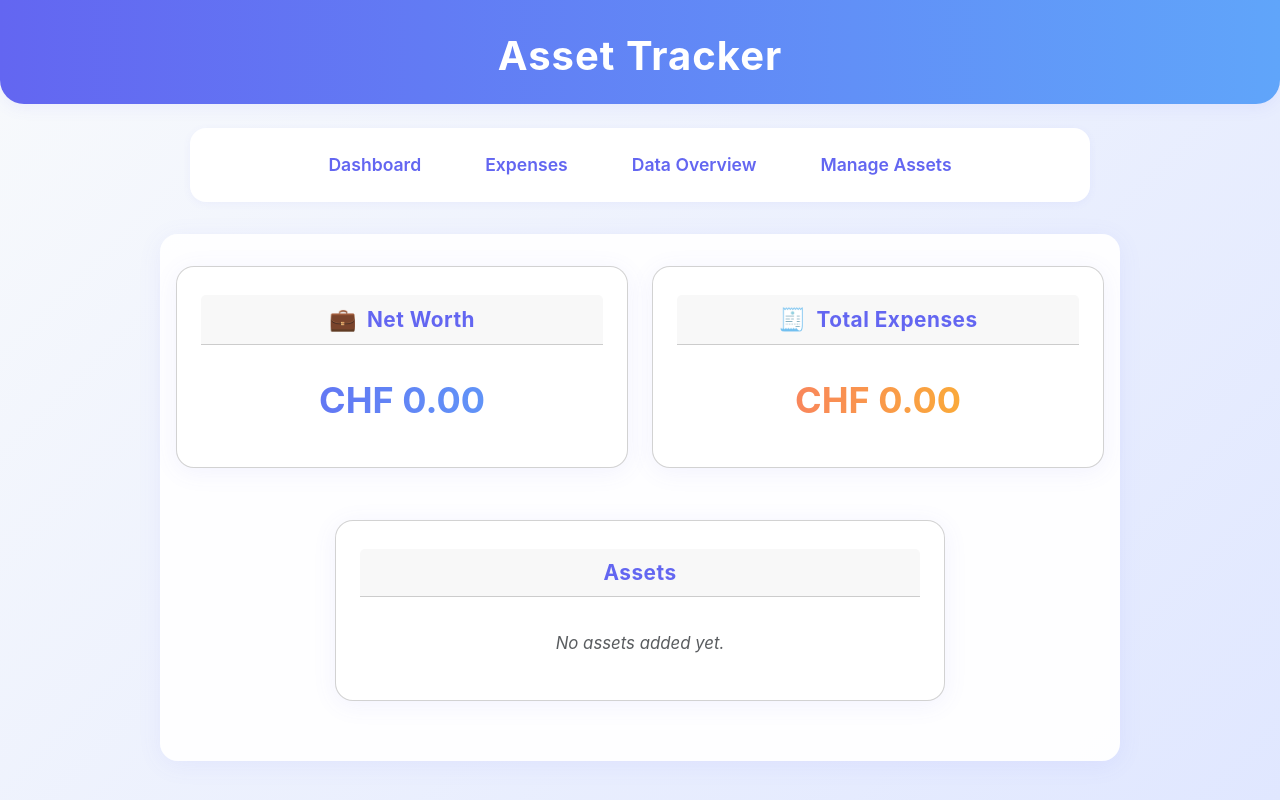
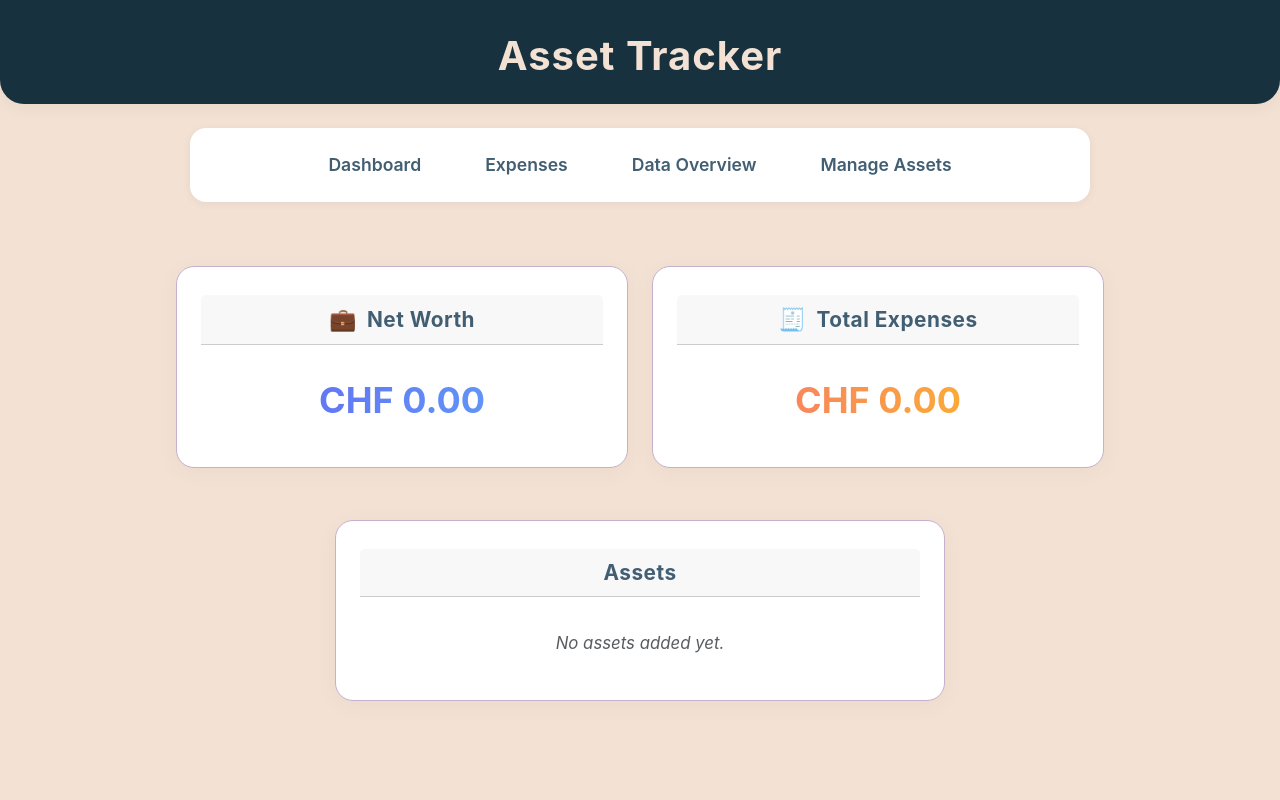
Before and after one commit to tlsstern/AssetTracker, a React (Create React App) app in the folder asset-tracker-app/: page / in a window 1280 px wide. Built offline with nearby package versions, Linux system fonts and the light colour scheme.

Commit message:
Redid the design using a new color pallate
#F3E2D4

#C5B0CD

#415E72

#17313E

```diff
--- a/asset-tracker-app/src/App.css
+++ b/asset-tracker-app/src/App.css
@@ -1,22 +1,22 @@
 .App {
   min-height: 100vh;
-  background: linear-gradient(135deg, #f8fafc 0%, #e0e7ff 100%);
+  background: #F3E2D4; /* Lightest shade for the main background */
   text-align: center;
   font-family: 'Inter', 'Segoe UI', Arial, sans-serif;
 }
 
 .App-header {
-  background: linear-gradient(90deg, #6366f1 0%, #60a5fa 100%);
+  background: #17313E; /* Darkest shade for the header */
   padding: 32px 0 24px 0;
   border-bottom: none;
   border-radius: 0 0 24px 24px;
-  box-shadow: 0 4px 16px rgba(99, 102, 241, 0.08);
+  box-shadow: 0 4px 16px rgba(0, 0, 0, 0.05);
   margin-bottom: 24px;
 }
 
 .App-title {
   font-size: 2.5rem;
-  color: #fff;
+  color: #F3E2D4; /* Lightest shade for text on dark header */
   font-weight: 700;
   letter-spacing: 1px;
   margin: 0;
@@ -28,7 +28,7 @@
   background: #fff;
   padding: 16px 0;
   border-radius: 16px;
-  box-shadow: 0 2px 8px rgba(99, 102, 241, 0.06);
+  box-shadow: 0 2px 8px rgba(0, 0, 0, 0.06);
   margin: 0 auto 32px auto;
   max-width: 900px;
   gap: 24px;
@@ -38,13 +38,13 @@
   padding: 8px 20px;
   border-radius: 8px;
   text-decoration: none;
-  color: #6366f1;
+  color: #415E72; /* Dark accent for links */
   font-weight: 600;
   font-size: 1.1rem;
   transition: background 0.2s, color 0.2s;
 }
 
 .Navbar a:hover, .Navbar a.active {
-  background: #6366f1;
-  color: #fff;
+  background: #415E72; /* Dark accent for active/hover links */
+  color: #F3E2D4;
 }
--- a/asset-tracker-app/src/components/Assets.js
+++ b/asset-tracker-app/src/components/Assets.js
@@ -26,6 +26,22 @@ const Assets = ({ assets, onEditAsset, onDeleteAsset }) => {
     setEditIndex(null);
   };
 
+  const buttonStyle = {
+    borderRadius: 8,
+    fontWeight: 600,
+    background: '#415E72',
+    color: '#F3E2D4',
+    border: 'none',
+  };
+
+  const outlineButtonStyle = {
+    borderRadius: 8,
+    fontWeight: 600,
+    background: 'transparent',
+    color: '#415E72',
+    border: '1px solid #415E72',
+  };
+
   return (
     <div className="card">
       <div className="card-header">Assets</div>
@@ -38,21 +54,23 @@ const Assets = ({ assets, onEditAsset, onDeleteAsset }) => {
               <li key={index} className="list-group-item d-flex justify-content-between align-items-center" style={{ border: 'none', background: 'transparent', padding: '14px 0' }}>
                 {editIndex === index ? (
                   <>
-                    <span style={{ display: 'flex', alignItems: 'center', gap: 8 }}>
+                    <span style={{ display: 'flex', alignItems: 'center', gap: 8, flexGrow: 1 }}>
                       <span role="img" aria-label="asset" style={{ fontSize: 20, marginRight: 8 }}>💰</span>
                       <input
                         type="text"
                         name="name"
                         value={editData.name}
                         onChange={handleEditChange}
-                        style={{ width: 120, borderRadius: 8, border: '1px solid #e0e7ff', marginRight: 8 }}
+                        className="form-control form-control-sm"
+                        style={{ width: 120, borderRadius: 8, border: '1px solid #C5B0CD', marginRight: 8 }}
                       />
                       <input
                         type="number"
                         name="quantity"
                         value={editData.quantity}
                         onChange={handleEditChange}
-                        style={{ width: 60, borderRadius: 8, border: '1px solid #e0e7ff', marginRight: 8 }}
+                        className="form-control form-control-sm"
+                        style={{ width: 60, borderRadius: 8, border: '1px solid #C5B0CD', marginRight: 8 }}
                         min={1}
                       />
                     </span>
@@ -62,14 +80,14 @@ const Assets = ({ assets, onEditAsset, onDeleteAsset }) => {
                         name="value"
                         value={editData.value}
                         onChange={handleEditChange}
-                        style={{ width: 90, borderRadius: 8, border: '1px solid #e0e7ff', marginRight: 8 }}
+                        className="form-control form-control-sm"
+                        style={{ width: 90, borderRadius: 8, border: '1px solid #C5B0CD', marginRight: 8 }}
                         min={0}
                       />
-                      <span style={{ fontWeight: 600, marginRight: 8 }}>CHF {editData.value}</span>
-                      <button className="btn btn-success btn-sm" style={{ borderRadius: 8, fontWeight: 600 }} onClick={() => saveEdit(index)}>
+                      <button className="btn btn-sm" style={buttonStyle} onClick={() => saveEdit(index)}>
                         Save
                       </button>
-                      <button className="btn btn-secondary btn-sm" style={{ borderRadius: 8, fontWeight: 600 }} onClick={() => setEditIndex(null)}>
+                      <button className="btn btn-sm" style={outlineButtonStyle} onClick={() => setEditIndex(null)}>
                         Cancel
                       </button>
                     </span>
@@ -79,16 +97,16 @@ const Assets = ({ assets, onEditAsset, onDeleteAsset }) => {
                     <span style={{ display: 'flex', alignItems: 'center', gap: 8 }}>
                       <span role="img" aria-label="asset" style={{ fontSize: 20, marginRight: 8 }}>💰</span>
                       <span style={{ fontWeight: 500 }}>{asset.name}</span>
-                      {asset.quantity && <span className="badge bg-light text-secondary ms-2" style={{ fontWeight: 400, fontSize: 13, border: '1px solid #e0e7ff' }}>(x{asset.quantity})</span>}
+                      {asset.quantity && <span className="badge bg-light text-secondary ms-2" style={{ fontWeight: 400, fontSize: 13, border: '1px solid #C5B0CD' }}>(x{asset.quantity})</span>}
                     </span>
                     <span style={{ display: 'flex', alignItems: 'center', gap: 8 }}>
-                      <span className="badge bg-primary rounded-pill" style={{ fontSize: 16, padding: '8px 16px', background: 'linear-gradient(90deg, #6366f1 0%, #60a5fa 100%)', color: '#fff', fontWeight: 600 }}>
+                      <span className="badge rounded-pill" style={{ fontSize: 16, padding: '8px 16px', background: '#415E72', color: '#F3E2D4', fontWeight: 600 }}>
                         CHF { asset.value.toFixed(2) }
                       </span>
-                      <button className="btn btn-outline-primary btn-sm" style={{ borderRadius: 8, fontWeight: 600 }} onClick={() => startEdit(index, asset)}>
+                      <button className="btn btn-sm" style={outlineButtonStyle} onClick={() => startEdit(index, asset)}>
                         Edit
                       </button>
-                      <button className="btn btn-outline-danger btn-sm" style={{ borderRadius: 8, fontWeight: 600 }} onClick={() => onDeleteAsset(index)}>
+                      <button className="btn btn-sm" style={outlineButtonStyle} onClick={() => onDeleteAsset(index)}>
                         Delete
                       </button>
                     </span>
--- a/asset-tracker-app/src/components/Card.css
+++ b/asset-tracker-app/src/components/Card.css
@@ -1,14 +1,15 @@
 .card {
   background: #fff;
   border-radius: 18px;
-  box-shadow: 0 4px 24px rgba(99, 102, 241, 0.08);
+  border: 1px solid #C5B0CD; /* Light accent for the border */
+  box-shadow: 0 4px 24px rgba(0, 0, 0, 0.04);
   padding: 28px 24px;
   margin-bottom: 28px;
   transition: box-shadow 0.2s, transform 0.2s;
 }
 
 .card:hover {
-  box-shadow: 0 8px 32px rgba(99, 102, 241, 0.13);
+  box-shadow: 0 8px 32px rgba(0, 0, 0, 0.08);
   transform: translateY(-2px) scale(1.01);
 }
 
@@ -16,7 +17,7 @@
   font-size: 1.3rem;
   font-weight: 700;
   margin-bottom: 18px;
-  color: #6366f1;
+  color: #415E72; /* Dark accent for the card header */
   letter-spacing: 0.5px;
 }
 
--- a/asset-tracker-app/src/components/Expenses.js
+++ b/asset-tracker-app/src/components/Expenses.js
@@ -44,6 +44,23 @@ const Expenses = ({ onAddExpense, expenses, onEditExpense, onDeleteExpense }) =>
     setEditIndex(null);
   };
 
+  const buttonStyle = {
+    borderRadius: 8,
+    fontWeight: 600,
+    background: '#415E72',
+    color: '#F3E2D4',
+    border: 'none',
+  };
+
+  const outlineButtonStyle = {
+    borderRadius: 8,
+    fontWeight: 600,
+    background: 'transparent',
+    color: '#415E72',
+    border: '1px solid #415E72',
+  };
+
+
   return (
     <div>
       <div className="card">
@@ -58,7 +75,7 @@ const Expenses = ({ onAddExpense, expenses, onEditExpense, onDeleteExpense }) =>
                   placeholder="Expense Name"
                   value={name}
                   onChange={(e) => setName(e.target.value)}
-                  style={{ borderRadius: 8, border: '1px solid #e0e7ff' }}
+                  style={{ borderRadius: 8, border: '1px solid #C5B0CD' }}
                 />
               </div>
               <div className="col">
@@ -68,7 +85,7 @@ const Expenses = ({ onAddExpense, expenses, onEditExpense, onDeleteExpense }) =>
                   placeholder="Value"
                   value={value}
                   onChange={(e) => setValue(e.target.value)}
-                  style={{ borderRadius: 8, border: '1px solid #e0e7ff' }}
+                  style={{ borderRadius: 8, border: '1px solid #C5B0CD' }}
                 />
               </div>
               <div className="col">
@@ -77,11 +94,11 @@ const Expenses = ({ onAddExpense, expenses, onEditExpense, onDeleteExpense }) =>
                   className="form-control"
                   value={date}
                   onChange={(e) => setDate(e.target.value)}
-                  style={{ borderRadius: 8, border: '1px solid #e0e7ff' }}
+                  style={{ borderRadius: 8, border: '1px solid #C5B0CD' }}
                 />
               </div>
               <div className="col">
-                <select className="form-control" value={category} onChange={(e) => setCategory(e.target.value)} style={{ borderRadius: 8, border: '1px solid #e0e7ff' }}>
+                <select className="form-control" value={category} onChange={(e) => setCategory(e.target.value)} style={{ borderRadius: 8, border: '1px solid #C5B0CD' }}>
                   <option>Food</option>
                   <option>Transport</option>
                   <option>Housing</option>
@@ -90,7 +107,7 @@ const Expenses = ({ onAddExpense, expenses, onEditExpense, onDeleteExpense }) =>
                 </select>
               </div>
               <div className="col-auto">
-                <button type="submit" className="btn btn-primary" style={{ borderRadius: 8, padding: '8px 20px', fontWeight: 600, background: 'linear-gradient(90deg, #6366f1 0%, #60a5fa 100%)', border: 'none' }}>Add Expense</button>
+                <button type="submit" className="btn" style={buttonStyle}>Add Expense</button>
               </div>
             </div>
           </form>
@@ -122,8 +139,8 @@ const Expenses = ({ onAddExpense, expenses, onEditExpense, onDeleteExpense }) =>
                         </select>
                       </span>
                       <span style={{ display: 'flex', alignItems: 'center', gap: 8 }}>
-                          <button className="btn btn-success btn-sm" style={{ borderRadius: 8, fontWeight: 600 }} onClick={() => saveEdit(index)}>Save</button>
-                          <button className="btn btn-secondary btn-sm" style={{ borderRadius: 8, fontWeight: 600 }} onClick={() => setEditIndex(null)}>Cancel</button>
+                          <button className="btn btn-sm" style={buttonStyle} onClick={() => saveEdit(index)}>Save</button>
+                          <button className="btn btn-sm" style={outlineButtonStyle} onClick={() => setEditIndex(null)}>Cancel</button>
                       </span>
                     </>
                   ) : (
@@ -133,17 +150,17 @@ const Expenses = ({ onAddExpense, expenses, onEditExpense, onDeleteExpense }) =>
                         <div>
                           <span style={{ fontWeight: 500 }}>{expense.name}</span>
                           <div>
-                            <span className="badge bg-light text-secondary me-2" style={{ fontWeight: 400, fontSize: 13, border: '1px solid #e0e7ff' }}>{expense.category}</span>
-                            <span className="badge bg-light text-secondary" style={{ fontWeight: 400, fontSize: 13, border: '1px solid #e0e7ff' }}>{expense.date}</span>
+                            <span className="badge bg-light text-secondary me-2" style={{ fontWeight: 400, fontSize: 13, border: '1px solid #C5B0CD' }}>{expense.category}</span>
+                            <span className="badge bg-light text-secondary" style={{ fontWeight: 400, fontSize: 13, border: '1px solid #C5B0CD' }}>{expense.date}</span>
                           </div>
                         </div>
                       </div>
                       <span style={{ display: 'flex', alignItems: 'center', gap: 8 }}>
-                        <span className="badge bg-danger rounded-pill" style={{ fontSize: 16, padding: '8px 16px', background: 'linear-gradient(90deg, #f87171 0%, #fbbf24 100%)', color: '#fff', fontWeight: 600 }}>
+                        <span className="badge rounded-pill" style={{ fontSize: 16, padding: '8px 16px', background: '#415E72', color: '#F3E2D4', fontWeight: 600 }}>
                           CHF {expense.value.toFixed(2)}
                         </span>
-                        <button className="btn btn-outline-primary btn-sm" style={{ borderRadius: 8, fontWeight: 600 }} onClick={() => startEdit(index, expense)}>Edit</button>
-                        <button className="btn btn-outline-danger btn-sm" style={{ borderRadius: 8, fontWeight: 600 }} onClick={() => onDeleteExpense(index)}>Delete</button>
+                        <button className="btn btn-sm" style={outlineButtonStyle} onClick={() => startEdit(index, expense)}>Edit</button>
+                        <button className="btn btn-sm" style={outlineButtonStyle} onClick={() => onDeleteExpense(index)}>Delete</button>
                       </span>
                     </>
                   )}
--- a/asset-tracker-app/src/index.css
+++ b/asset-tracker-app/src/index.css
@@ -3,9 +3,9 @@ body {
   font-family: 'Inter', 'Segoe UI', Arial, sans-serif;
   -webkit-font-smoothing: antialiased;
   -moz-osx-font-smoothing: grayscale;
-  background: linear-gradient(135deg, #f8fafc 0%, #e0e7ff 100%);
+  background: #F3E2D4; /* Lightest shade for the body background */
   min-height: 100vh;
-  color: #222;
+  color: #17313E; /* Darkest shade for text */
   transition: background 0.3s;
 }
 
@@ -13,9 +13,9 @@ body {
   max-width: 960px;
   margin: 0 auto;
   padding: 32px 16px;
-  background: rgba(255,255,255,0.95);
+  background: #F3E2D4; /* Lightest shade for the container background */
   border-radius: 18px;
-  box-shadow: 0 4px 24px rgba(99, 102, 241, 0.08);
+  box-shadow: none;
   margin-bottom: 32px;
   transition: box-shadow 0.2s;
 }
```
Also changed, not shown: asset-tracker-app/src/components/MoneyAdd.js (+18 -9 lines).
